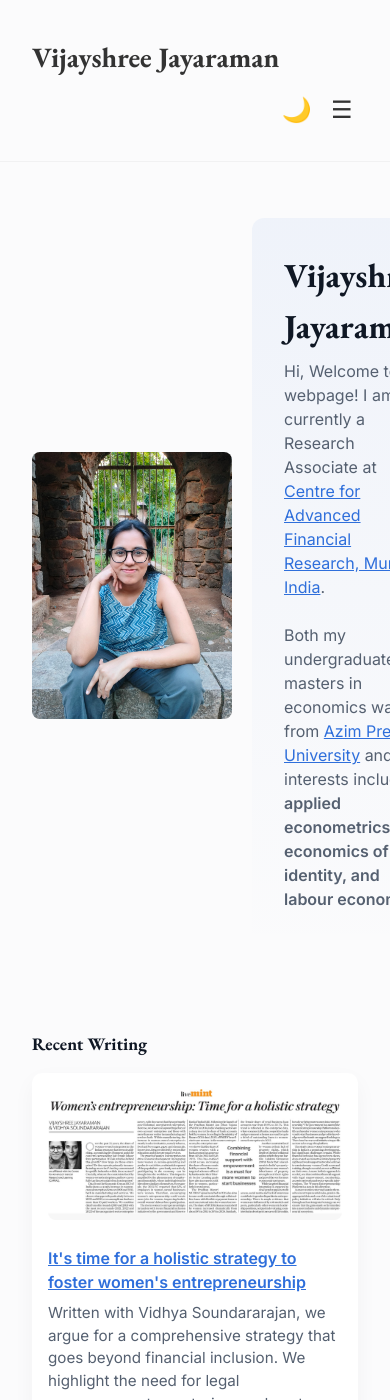
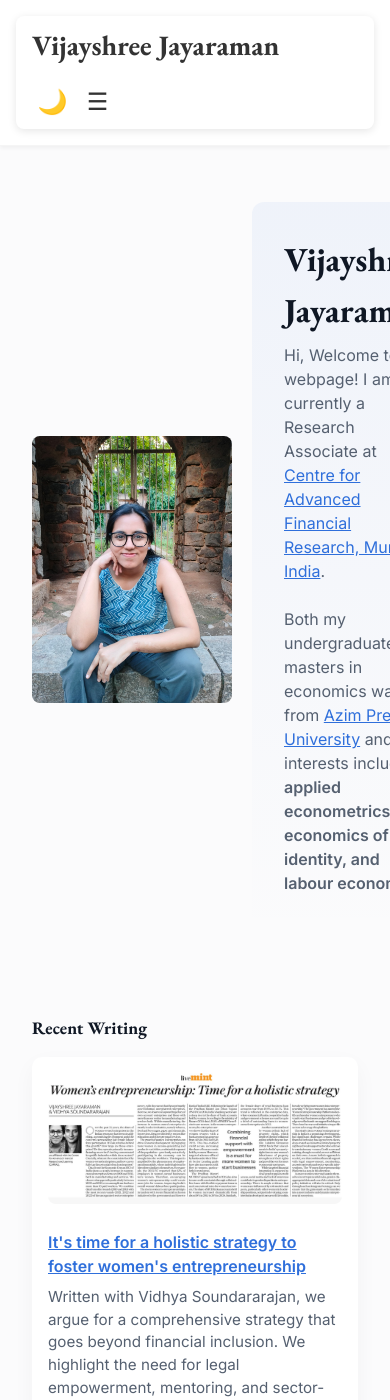
Before and after one commit to vijayshree-jayaraman/vijayshree-jayaraman.github.io, a Jekyll site: the page built from index.md, in a window 390 px wide and 1400 px high. Built offline with Jekyll 4.4.1, drawn with Linux system fonts in a browser that asks for light colours.

Commit message:
Update default.html

```diff
--- a/_layouts/default.html
+++ b/_layouts/default.html
@@ -22,14 +22,23 @@
       padding: 0;
       line-height: 1.5;
     }
+    /* HEADER */
     .site-header {
-      background: transparent;
+      background: #fff !important;
       color: #333;
       padding: 1rem;
       position: sticky;
       top: 0;
       z-index: 100;
+      box-shadow: 0 2px 4px rgba(0,0,0,0.05);
     }
+    /* Accessible focus styles */
+    .site-header a:focus,
+    .site-header button:focus {
+      outline: 2px solid #2f6fdb;
+      outline-offset: 2px;
+    }
+
     .site-header a.brand,
     .site-nav a {
       color: #333;
@@ -76,7 +85,7 @@
         display: none;
         flex-direction: column;
         background: #fff;  /* solid white background */
-        box-shadow: 0 4px 8px rgba(0,0,0,0.1); /* subtle shadow */
+        box-shadow: 0 4px 8px rgba(0,0,0,0.1);
         width: 100%;
         margin-top: 0.5rem;
         border-radius: 0 0 8px 8px;
@@ -104,12 +113,27 @@
       /* Mobile stacking for header */
       .nav-container {
         flex-direction: column;
-        align-items: flex-start;
-        gap: 0.5rem;
+        align-items: stretch;
+        gap: 1rem;
+        padding: 0.5rem 1rem;
+        background: #fff;
+        border-radius: 8px;
+        box-shadow: 0 2px 8px rgba(0,0,0,0.1);
+      }
+      .nav-container > * {
+        flex: none;
+        width: 100%;
       }
       .brand {
         font-size: 1.75rem;
-        padding: 0.25rem 0;
+        padding: 0;
+        margin: 0;
+      }
+      .nav-actions {
+        align-self: flex-end;
+      }
+      .site-nav {
+        margin-top: 0;
       }
     }
 
```
